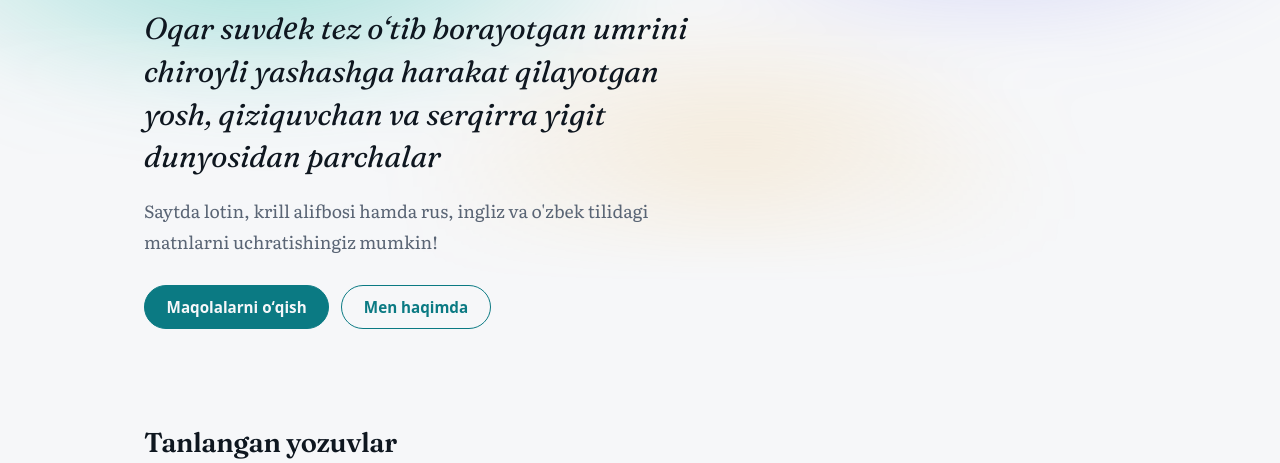
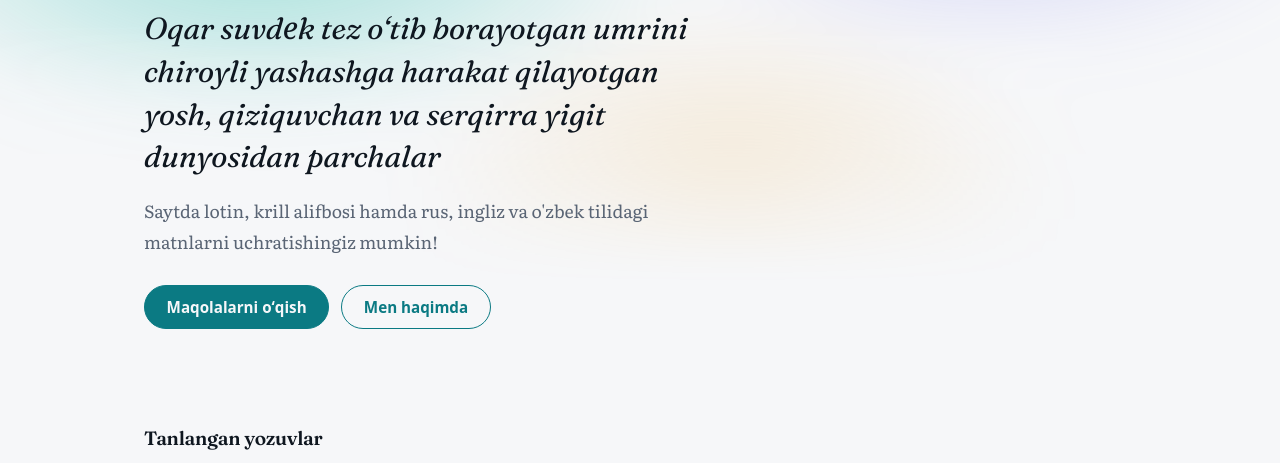
Before and after one commit to 1Jafarbek1/shaxsiy, a plain HTML site: page index.html in a window 1280 px wide. Shown: the part 292-755 px from the top of the page. Drawn offline with Linux system fonts and the light colour scheme.

Commit message:
Update style.css

```diff
--- a/css/style.css
+++ b/css/style.css
@@ -25,7 +25,7 @@ nav a:hover,nav a[aria-current]{color:var(--text)}nav a:hover::after,nav a[aria-
 .ib:hover{border-color:var(--accent)}.ib svg{transition:transform .4s}#th:hover svg{transform:rotate(180deg)}
 #mb{display:none}
 h1,h2,h3{font-family:var(--disp);font-weight:600;line-height:1.15;letter-spacing:-.015em;margin:0 0 1rem}
-h1{font-size:clamp(2.1rem,6vw,3.4rem)}h2{font-size:1.7rem;margin-top:4rem}
+h1{font-size:clamp(1.7rem,6vw,3.4rem)}h2{font-size:1.2rem;margin-top:4rem}
 .muted,.d,.s{color:var(--muted);font:.92rem/1.5 var(--ui)}
 main{padding-block:2.5rem 4rem;min-height:75vh;animation:rise .5s both}
 .aur{display:none;position:absolute;top:0;left:0;width:100%;height:36rem;overflow:hidden;pointer-events:none;z-index:-1;-webkit-mask-image:linear-gradient(#000 55%,transparent);mask-image:linear-gradient(#000 55%,transparent)}
```
